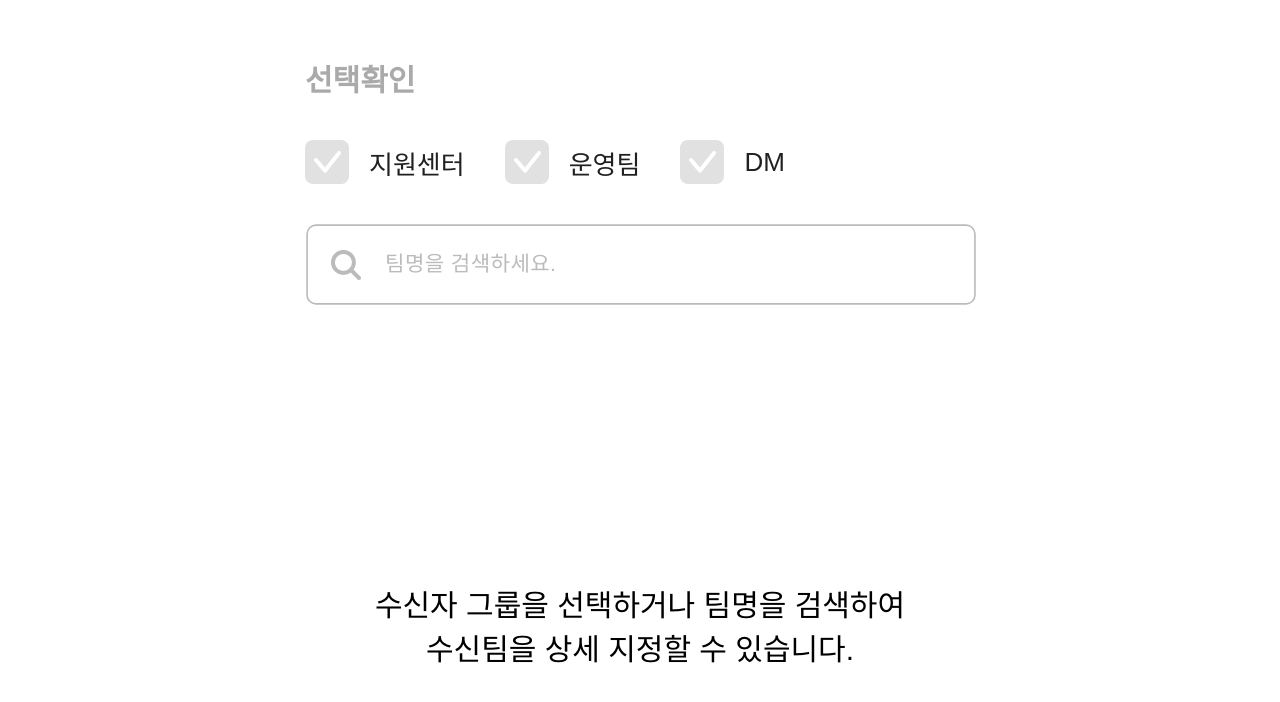
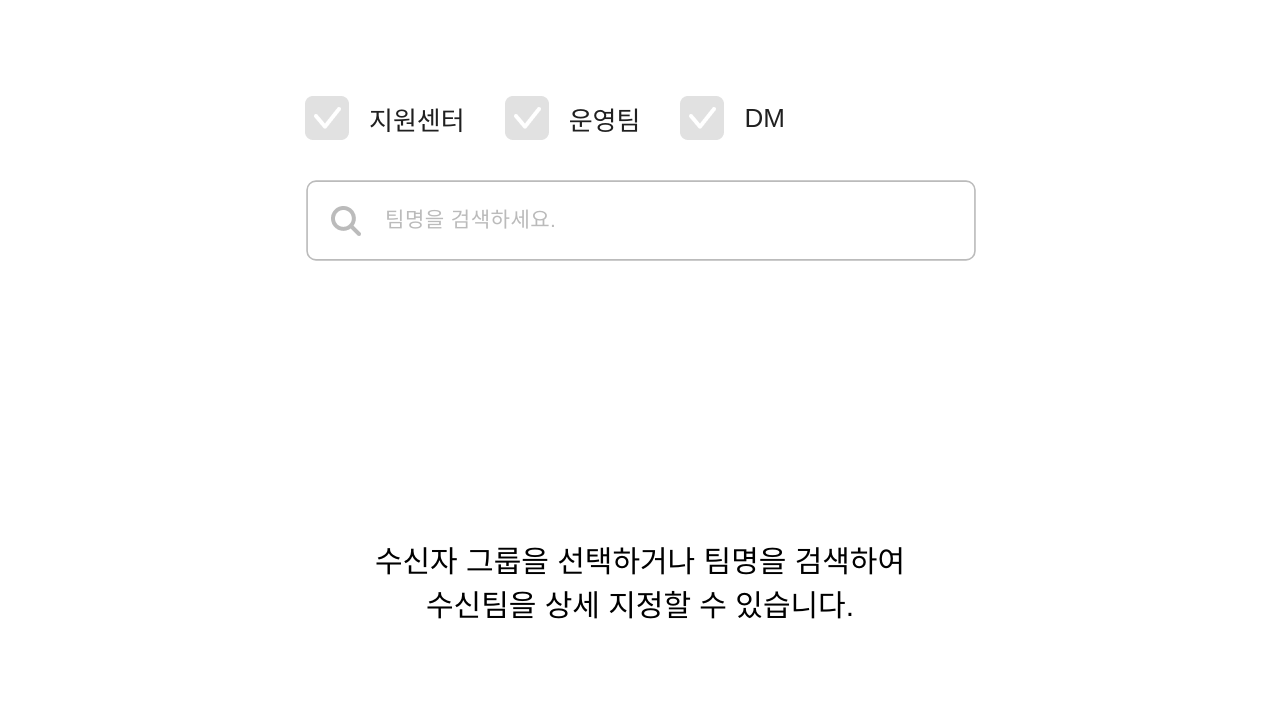
Before and after one commit to ricoPlgrim/StarbucksSiren119, a plain HTML site: page message/detail_type1.html in a window 1280 px wide. Shown: the part 116-818 px from the top of the page. Drawn offline with Linux system fonts and the light colour scheme; a web font is replaced by a local one.

Commit message:
수정사항 적용완료

```diff
--- a/assets/scss/layout/_pages.scss
+++ b/assets/scss/layout/_pages.scss
@@ -1434,9 +1434,10 @@ section {
             @include vp(padding, 0 40px);
 
             .team_contents {
-                @include vp(padding-top, 60px);
+                @include vp(padding-top, 20px);
 
                 .select_title {
+                    @include vp(padding-top, 10px);
                     .basic {
                         color: $light-gray-1;
                         @include vp(font-size, $f15 );
@@ -1465,7 +1466,7 @@ section {
                     display: flex;
                     align-items: center;
                     flex-wrap: wrap;
-                    @include vp(margin-top, 40px);
+                    @include vp(margin-top, 80px);
 
                     li {
                         @include vp(margin-left, 40px);
--- a/message/detail_type1.html
+++ b/message/detail_type1.html
@@ -19,9 +19,7 @@
             <h2 class="blind">수신팀 상세 지정 페이지</h2>
             <div class="inner">
                 <div class="team_contents">
-                    <div class="select_title">
-                        <em class="basic">선택확인</em>
-                    </div>
+
                     <!-- <div class="select_title">
                         <em class="select_team">3개 팀 선택 확인</em>
                         <div class="button_grop">
```
Also changed, not shown: assets/css/common.css, assets/css/main.css.
